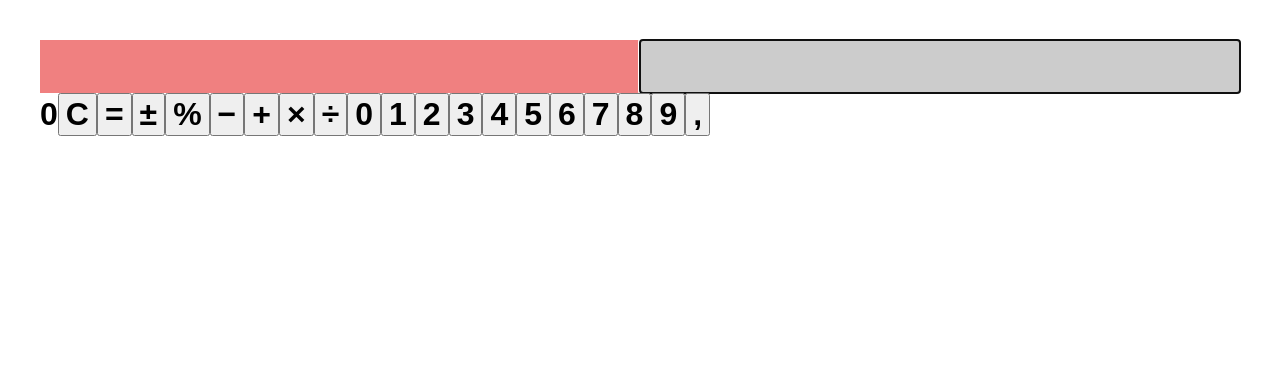
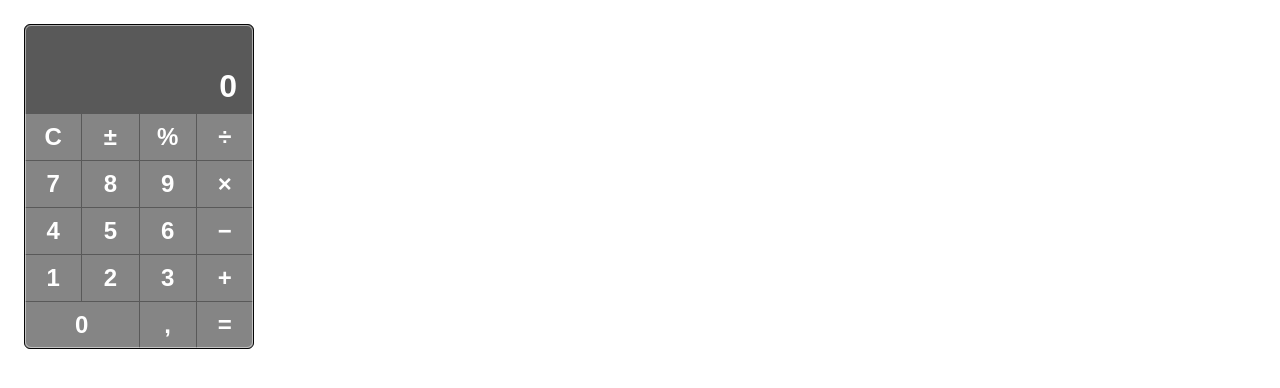
Before and after one commit to a-rusak/test-2020-09-05, a Vue app: page / in a window 1280 px wide. Shown: the top 388 px of the page. Built offline with nearby package versions, Linux system fonts and the light colour scheme.

Commit message:
Move Calculator to components, add styles

```diff
--- a/src/App.vue
+++ b/src/App.vue
@@ -1,179 +1,16 @@
 <template>
-  <form @submit.prevent="apply" @keyup.esc="reset" class="calc__wrapper">
-    <div class="display__wrapper calc__buffer">
-      <label for="display-input" class="display__stack">
-        {{ expressionToShow }}
-      </label>
-      <input
-        v-model="expression"
-        class="display__input"
-        id="display-input"
-        type="text"
-        autofocus
-      />
-      <!-- Catch up and ignore click event fired on form submit -->
-      <input class="display__fake-submit" type="submit" />
-    </div>
-    <span class="calc__result">{{ resultToShow }}</span>
-    <button
-      :name="name"
-      :value="value"
-      :key="name"
-      v-for="{ name, text, value, operator } of buttons"
-      type="submit"
-      @click.prevent="onButtonClick({ name, value, operator })"
-    >
-      {{ text }}
-    </button>
-  </form>
+  <Calculator />
 </template>
 
 <script>
-import buttons from "./config/buttons";
-import LocaleFormat from "./mixins/LocaleFormat";
+import Calculator from "./components/Calculator";
 
 export default {
-  name: "Calc",
-
-  mixins: [LocaleFormat],
-
-  data() {
-    return {
-      expression: "",
-      result: 0
-    };
-  },
-
-  watch: {
-    expression(expressionString) {
-      let result;
-      if (expressionString === "") {
-        result = 0;
-        this.result = result;
-      }
-      try {
-        result = eval(expressionString);
-        this.result = Number(result.toFixed(this.maximumFractionDigits));
-      } catch (e) {
-        console.log(e.message);
-      }
-    }
-  },
-
-  computed: {
-    buttons() {
-      return buttons;
-    },
-    expressionToShow() {
-      const replaceMathSign = mathSign => {
-        switch (true) {
-          case mathSign === "*":
-            return "×";
-          case mathSign === "/":
-            return "÷";
-          case mathSign === "-":
-            return "−";
-          case mathSign === "Infinity":
-            return "∞";
-        }
-      };
-      return this.expression
-        .replace(".", this.localeDecimalSeparator)
-        .replace(/(\*{2})/g, "^")
-        .replace(/\*{1}|\/|-|Infinity/g, replaceMathSign);
-    },
-    resultToShow() {
-      return this.toLocaleString(this.result);
-    }
-  },
-
-  methods: {
-    onButtonClick({ name, value }) {
-      if (value) {
-        this.expression += value.toString();
-      } else {
-        if (typeof this[name] !== "function") {
-          throw ReferenceError(`Button handler called "${name}" doesn't exist`);
-        }
-        this[name]();
-      }
-    },
-    apply() {
-      this.expression = this.expression === "" ? "" : this.result.toString();
-    },
-    reset() {
-      this.expression = "";
-      this.result = 0;
-    },
-    percent() {
-      const [value, percentValue] = this.expression
-        .match(/\d+(?:\.\d+)?/g) // all numbers
-        .slice(-2);
-      const calculatedPercent = (Number(value) * Number(percentValue)) / 100;
-
-      this.expression = this.expression.replace(
-        /(\d+(?:\.\d+)?)(?!.*\d)/, // last number
-        calculatedPercent.toString()
-      );
-    },
-    plusMinus() {
-      this.expression = this.expression.replace(
-        /(\d+(?:\.\d+)?)(?!.*\d)/, // last number
-        match => `(-${match})`
-      );
-    }
+  name: "App",
+  components: {
+    Calculator
   }
 };
 </script>
 
-<style lang="scss">
-html {
-  box-sizing: border-box;
-}
-
-*,
-*::after,
-*::before {
-  box-sizing: inherit;
-}
-
-body {
-  font-family: "Fira code", sans-serif;
-  font-size: 2em;
-  font-weight: bolder;
-  padding: 1em;
-}
-
-input,
-button,
-select {
-  font-family: inherit;
-  font-size: inherit;
-  font-weight: inherit;
-}
-
-.display {
-  &__wrapper {
-    display: flex;
-  }
-  &__stack {
-    width: 50%;
-    padding: 0.25em;
-    text-align: right;
-    background: lightcoral;
-  }
-  &__input {
-    width: 50%;
-    // width: 1px;
-    padding: 0.25em;
-    margin: 0;
-    // outline: none;
-    background: #ccc;
-    border: none;
-    text-align: right;
-  }
-  &__fake-submit {
-    display: none;
-  }
-}
-</style>
+<style></style>
--- /dev/null
+++ b/src/components/Calculator.vue
@@ -0,0 +1,171 @@
+<template>
+  <form
+    @submit.prevent="apply"
+    @keyup.esc="reset"
+    class="calculator calculator--theme-default"
+    :class="$style.wrapper"
+  >
+    <input v-model="expression" type="hidden" />
+    <span
+      class="calculator__stack"
+      :class="$style.buffer"
+      v-html="expressionToShow"
+    />
+    <span
+      class="calculator__result"
+      :class="$style.result"
+      v-html="resultToShow"
+    />
+    <button
+      :name="name"
+      :value="value"
+      :key="name"
+      v-for="{ name, text, value, operator, area } of buttons"
+      type="submit"
+      :style="buttonStyle(area)"
+      class="calculator__button"
+      @click.prevent="onButtonClick({ name, value, operator })"
+    >
+      {{ text }}
+    </button>
+  </form>
+</template>
+
+<script>
+import buttons from "../config/calculator-buttons";
+import LocaleFormat from "../mixins/LocaleFormat";
+
+export default {
+  name: "Calculator",
+
+  mixins: [LocaleFormat],
+
+  data() {
+    return {
+      expression: "",
+      result: 0
+    };
+  },
+
+  watch: {
+    expression(expressionString) {
+      let result;
+      if (expressionString === "") {
+        result = 0;
+        this.result = result;
+      }
+      try {
+        result = eval(expressionString);
+        this.result = Number(result.toFixed(this.maximumFractionDigits));
+      } catch (e) {
+        console.log(e.message);
+      }
+    }
+  },
+
+  computed: {
+    buttons() {
+      return buttons;
+    },
+    expressionToShow() {
+      const replaceMathSign = mathSign => {
+        switch (true) {
+          case mathSign === "+":
+            return " + ";
+          case mathSign === "*":
+            return " × ";
+          case mathSign === "/":
+            return " ÷ ";
+          case mathSign === "-":
+            return " − ";
+          case mathSign === "Infinity":
+            return "∞";
+        }
+      };
+      return (
+        this.expression
+          .replace(".", this.localeDecimalSeparator)
+          .replace(/(\*{2})/g, "^")
+          .replace(/\*{1}|\/|-|\+|Infinity/g, replaceMathSign) + "&nbsp;"
+      );
+      // .replace(/\d+(?:\.\d+)?/g, number =>
+      //   this.toLocaleString(Number(number))
+      // );
+    },
+    resultToShow() {
+      return this.toLocaleString(this.result);
+    },
+    buttonStyle() {
+      return area => ({ gridArea: area });
+    }
+  },
+
+  methods: {
+    onButtonClick({ name, value }) {
+      if (value) {
+        this.expression += value.toString();
+      } else {
+        if (typeof this[name] !== "function") {
+          throw ReferenceError(`Button handler called "${name}" doesn't exist`);
+        }
+        this[name]();
+      }
+    },
+    apply() {
+      this.expression = this.expression === "" ? "" : this.result.toString();
+    },
+    reset() {
+      this.expression = "";
+      this.result = 0;
+    },
+    percent() {
+      const [value, percentValue] = this.expression
+        .match(/\d+(?:\.\d+)?/g) // all numbers
+        .slice(-2);
+      const calculatedPercent = (Number(value) * Number(percentValue)) / 100;
+
+      this.expression = this.expression.replace(
+        /(\d+(?:\.\d+)?)(?!.*\d)/, // last number
+        calculatedPercent.toString()
+      );
+    },
+    plusMinus() {
+      this.expression = this.expression.replace(
+        /(\d+(?:\.\d+)?)(?!.*\d)/, // last number
+        match => `(-${match})`
+      );
+    }
+  }
+};
+</script>
+
+<style lang="scss" module>
+@mixin calc-display {
+  text-align: right;
+  white-space: nowrap;
+  overflow: hidden;
+  text-overflow: ellipsis;
+}
+.wrapper {
+  display: grid;
+  grid-template-areas:
+    "bfr bfr bfr bfr"
+    "res res res res"
+    "rst plm prc div"
+    "nb7 nb8 nb9 mul"
+    "nb4 nb5 nb6 mns"
+    "nb1 nb2 nb3 pls"
+    "nm0 nm0 spr eql";
+  grid-template-columns: repeat(4, 1fr);
+  grid-template-rows: min-content min-content repeat(5, 1fr);
+  gap: 1px;
+}
+.buffer {
+  @include calc-display;
+  grid-area: bfr;
+}
+.result {
+  @include calc-display;
+  grid-area: res;
+}
+</style>
--- a/src/config/buttons.js
+++ b/src/config/calculator-buttons.js
@@ -1,93 +1,112 @@
 export default [
   {
     name: "reset",
-    text: "C"
+    text: "C",
+    area: "rst"
   },
   {
     name: "apply",
-    text: "="
+    text: "=",
+    area: "eql"
   },
   {
     name: "plusMinus",
-    text: "±"
+    text: "±",
+    area: "plm"
   },
   {
     name: "percent",
-    text: "%"
+    text: "%",
+    area: "prc"
   },
   {
     name: "minus",
     text: "−",
-    value: "-"
+    value: "-",
+    area: "mns"
   },
   {
     name: "plus",
     text: "+",
-    value: "+"
+    value: "+",
+    area: "pls"
   },
   {
     name: "multiplication",
     text: "×",
-    value: "*"
+    value: "*",
+    area: "mul"
   },
   {
     name: "division",
     text: "÷",
-    value: "/"
+    value: "/",
+    area: "div"
   },
   {
     name: "zero",
     text: "0",
-    value: "0"
+    value: "0",
+    area: "nm0"
   },
   {
     name: "one",
     text: "1",
-    value: "1"
+    value: "1",
+    area: "nb1"
   },
   {
     name: "two",
     text: "2",
-    value: "2"
+    value: "2",
+    area: "nb2"
   },
   {
     name: "three",
     text: "3",
-    value: "3"
+    value: "3",
+    area: "nb3"
   },
   {
     name: "four",
     text: "4",
-    value: "4"
+    value: "4",
+    area: "nb4"
   },
   {
     name: "five",
     text: "5",
-    value: "5"
+    value: "5",
+    area: "nb5"
   },
   {
     name: "six",
     text: "6",
-    value: "6"
+    value: "6",
+    area: "nb6"
   },
   {
     name: "seven",
     text: "7",
-    value: "7"
+    value: "7",
+    area: "nb7"
   },
   {
     name: "eight",
     text: "8",
-    value: "8"
+    value: "8",
+    area: "nb8"
   },
   {
     name: "nine",
     text: "9",
-    value: "9"
+    value: "9",
+    area: "nb9"
   },
   {
     name: "delimiter",
     text: ",",
-    value: "."
+    value: ".",
+    area: "spr"
   }
 ];
--- a/src/main.js
+++ b/src/main.js
@@ -1,10 +1,9 @@
 import Vue from "vue";
 import App from "./App.vue";
-import store from "./store";
+import "./styles/index.scss";
 
 Vue.config.productionTip = false;
 
 new Vue({
-  store,
   render: h => h(App)
 }).$mount("#app");
--- a/src/store/index.js
+++ /dev/null
@@ -1,11 +0,0 @@
-import Vue from "vue";
-import Vuex from "vuex";
-
-Vue.use(Vuex);
-
-export default new Vuex.Store({
-  state: {},
-  mutations: {},
-  actions: {},
-  modules: {}
-});
--- /dev/null
+++ b/src/styles/_calculator.scss
@@ -0,0 +1,50 @@
+.calculator {
+  $theme-default: '#{&}--theme-default &';
+
+  &--theme-default {
+    max-width: 230px;
+    background-color: hsl(0, 0%, 35%);
+    border: 1px solid hsl(0, 0%, 2%);
+    color: hsl(0, 0, 100%);
+    border-radius: 6px;
+    overflow: hidden;
+    position: relative;
+    font: {
+      size: 2em;
+      weight: bolder;
+    }
+
+    &::after {
+      content: "";
+      position: absolute;
+      width: 100%;
+      height: 100%;
+      opacity: .5;
+      left: 0;
+      top: 0;
+      // z-index: 1;
+      border: 1px solid hsl(0, 0, 100%);
+      border-radius: 6px;
+      pointer-events: none;
+    }
+  }
+
+  &__stack {
+    padding: 1em 1em 0;
+    font-size: 0.5em;
+
+  }
+  &__result {
+    padding: 0.25em 0.5em;
+  }
+
+  &__button {
+    border: none;
+    padding: 9px 0;
+    font-size: 0.75em;
+
+    #{$theme-default} {
+      background-color: hsl(0, 0%, 52%);
+    }
+  }
+}
--- /dev/null
+++ b/src/styles/_reset.scss
@@ -0,0 +1,27 @@
+html {
+  box-sizing: border-box;
+}
+
+*,
+*::after,
+*::before {
+  box-sizing: inherit;
+}
+
+body {
+  font: {
+    family: sans-serif;
+  }
+  padding: 1em;
+}
+
+input,
+button,
+select {
+  font: {
+    family: inherit;
+    size: inherit;
+    weight: inherit;
+  }
+  color: inherit;
+}
--- /dev/null
+++ b/src/styles/index.scss
@@ -0,0 +1,2 @@
+@import "./reset";
+@import "./calculator";
```
